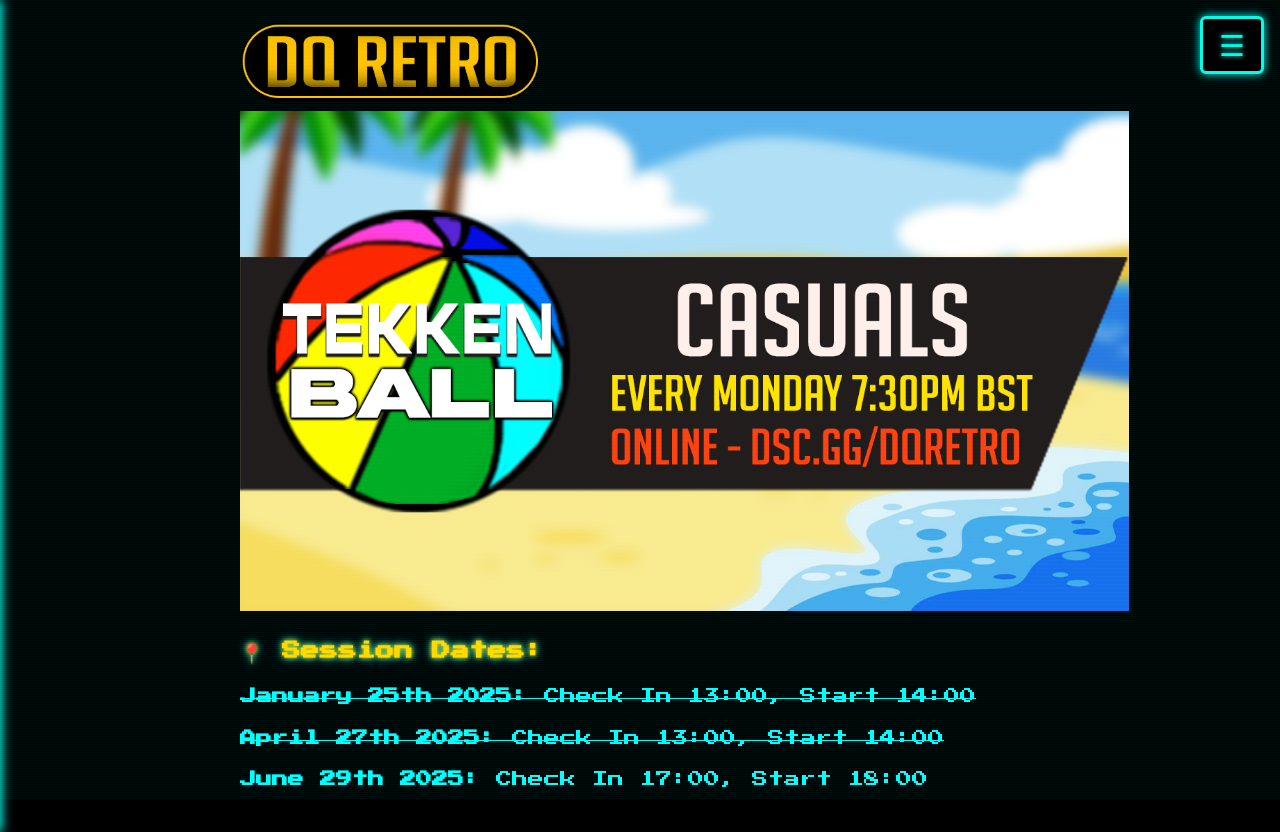
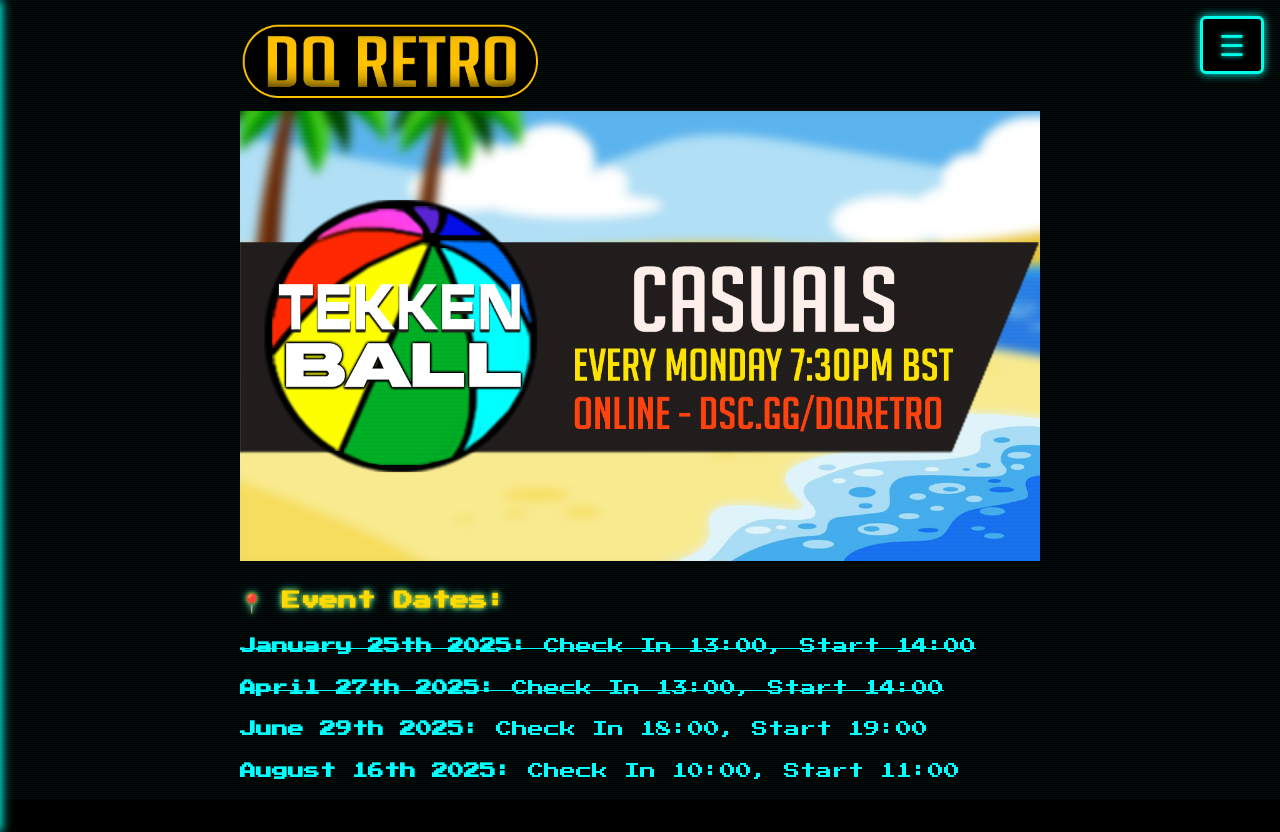
Before and after one commit to SlawSimulation/DQRetro, a plain HTML site: page index.html in a window 1280 px wide. Shown: the top 832 px of the page. Drawn offline with Linux system fonts and the light colour scheme.

Commit message:
feat. Updated Homepage

```diff
--- a/index.html
+++ b/index.html
@@ -35,11 +35,12 @@
 
     <section id="">
       <div class="info">
-      <img src="images/gallery/cards/tekkenballcausals.png" alt="DQRetro Community Hub Logo" style="height: 500px;" />
-      <h3>📍 Session Dates:</h3>
+      <img src="images/gallery/cards/tekkenballcausals.png" alt="DQRetro Community Hub Logo" style="height: 450px;" />
+      <h3>📍 Event Dates:</h3>
       <p><del><b>January 25th 2025:</b> Check In 13:00, Start 14:00</del></p>
       <p><del><b>April 27th 2025:</b> Check In 13:00, Start 14:00</del></p>
-      <p><b>June 29th 2025:</b> Check In 17:00, Start 18:00</p>
+      <p><b>June 29th 2025:</b> Check In 18:00, Start 19:00</p>
+      <p><b>August 16th 2025:</b> Check In 10:00, Start 11:00</p>
       </div>
     </section>
 
```
